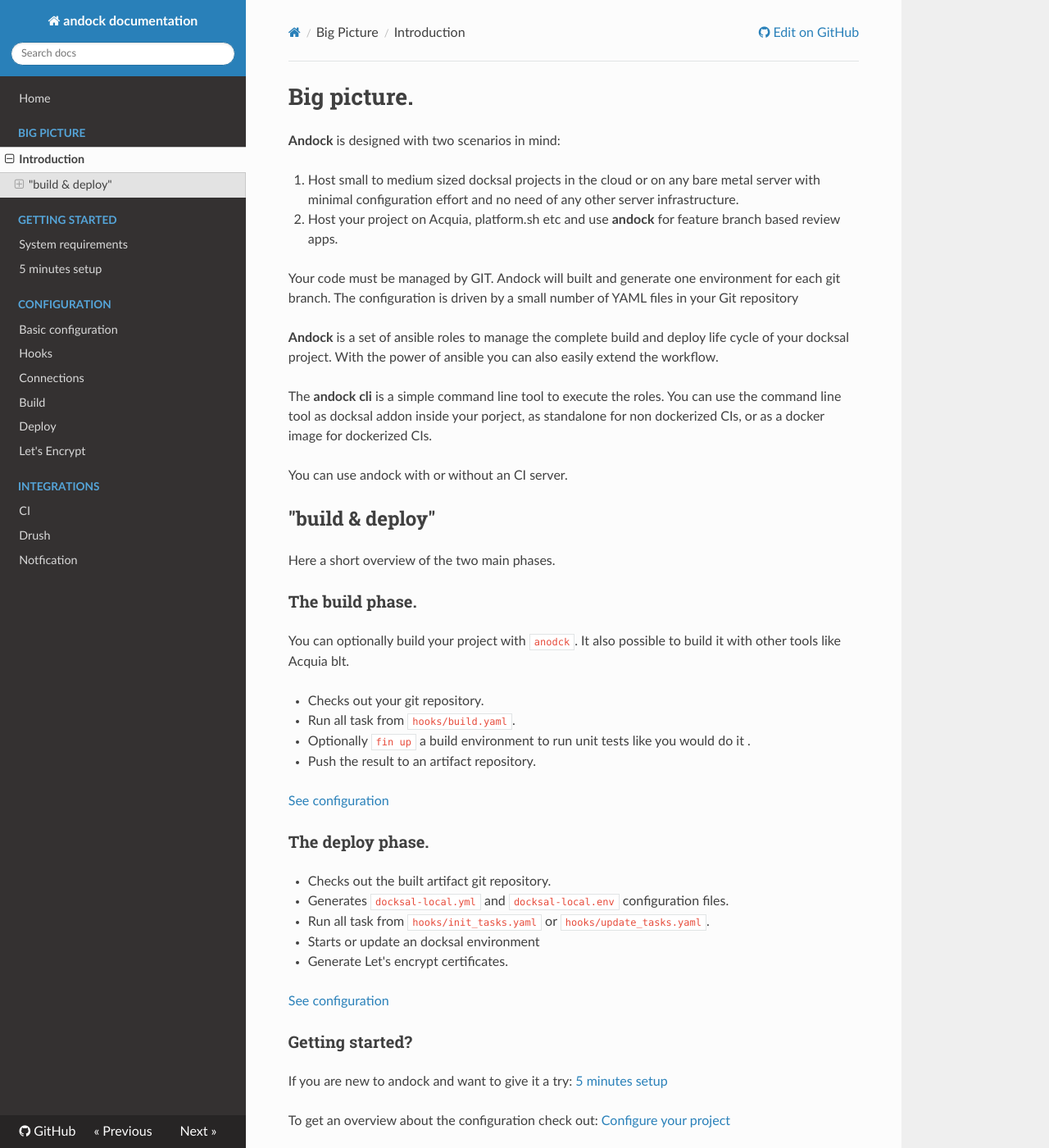
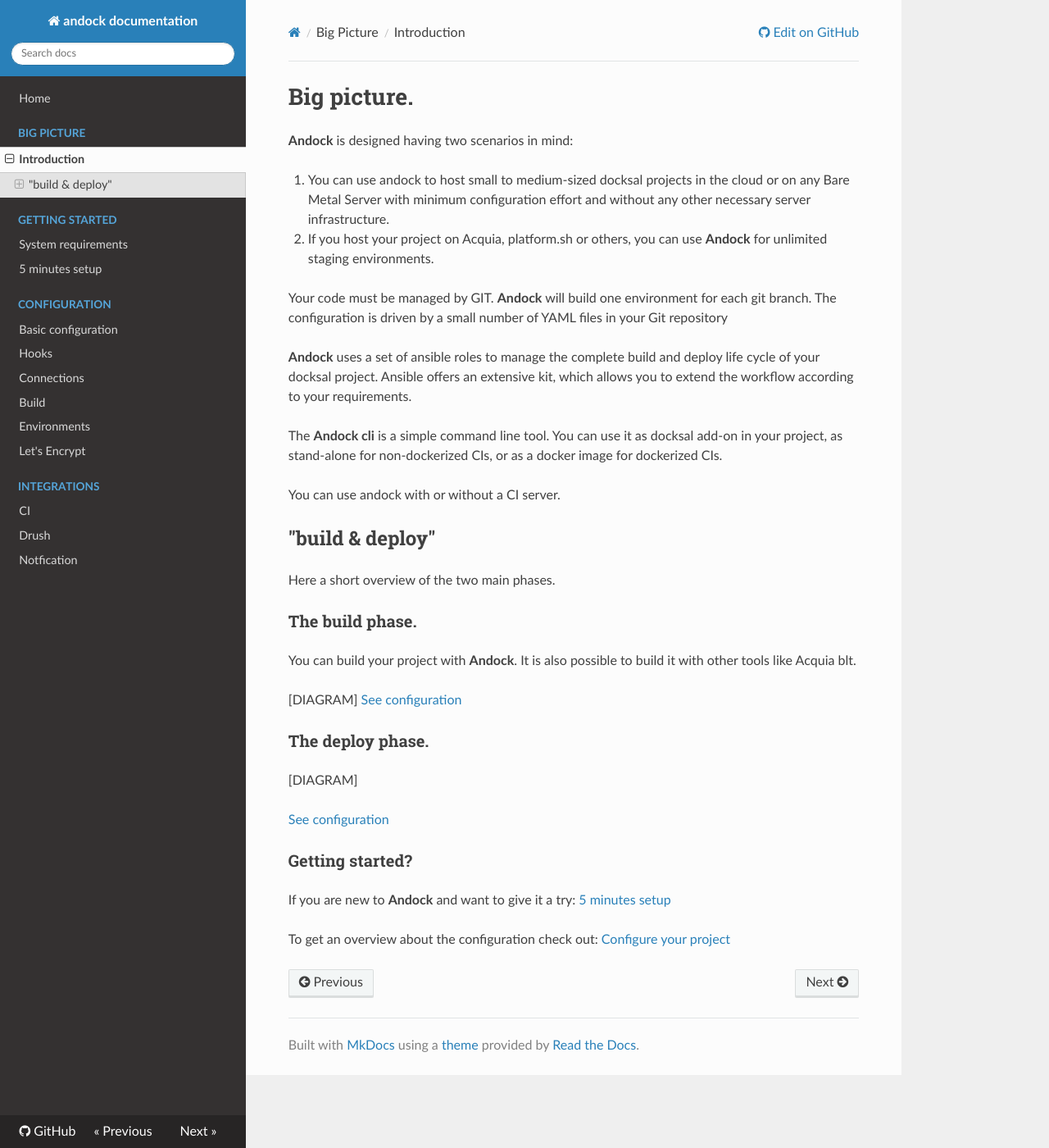
Before and after one commit to andock/andock, an MkDocs documentation site: the page built from docs/big-picture/introduction.md, in a window 1280 px wide and 1400 px high. Shown: the whole window at 82% size. Built offline with MkDocs 1.6.1, drawn with Linux system fonts in a browser that asks for light colours; nearby versions of some CDN libraries; old or Windows-style settings are respelled for this version of MkDocs.

Commit message:
Update introduction text.

```diff
--- a/docs/big-picture/introduction.md
+++ b/docs/big-picture/introduction.md
@@ -1,41 +1,33 @@
 # Big picture.
 
-<b>Andock</b> is designed with two scenarios in mind:
+<b>Andock</b> is designed having two scenarios in mind:
 
-1. Host small to medium sized docksal projects in the cloud or on any bare metal server with minimal configuration effort and no need of any other server infrastructure.
-2. Host your project on Acquia, platform.sh etc and use <b>andock</b> for feature branch based review apps.
+1. You can use andock to host small to medium-sized docksal projects in the cloud or on any Bare Metal Server with minimum configuration effort and without any other necessary server infrastructure.
+2. If you host your project on Acquia, platform.sh or others, you can use <b>Andock</b> for unlimited staging environments.
 
-Your code must be managed by GIT. Andock will built and generate one environment for each git branch. The configuration is driven by a small number of YAML files in your Git repository
+Your code must be managed by GIT. <b>Andock</b> will build one environment for each git branch. The configuration is driven by a small number of YAML files in your Git repository
 
-<b>Andock</b> is a set of ansible roles to manage the complete build and deploy life cycle of your docksal project. With the power of ansible you can also easily extend the workflow.
+<b>Andock</b> uses a set of ansible roles to manage the complete build and deploy life cycle of your docksal project. Ansible offers an extensive kit, which allows you to extend the workflow according to your requirements.
 
-The <b>andock cli</b> is a simple command line tool to execute the roles. You can use the command line tool as docksal addon inside your porject, as standalone for non dockerized CIs, or as a docker image for dockerized CIs.
+The <b>Andock cli</b> is a simple command line tool. You can use it as docksal add-on in your project, as stand-alone for non-dockerized CIs, or as a docker image for dockerized CIs.
 
-You can use andock with or without an CI server.
+You can use andock with or without a CI server.
 
 ## "build &amp; deploy"
 Here a short overview of the two main phases.
 
 ### The build phase.
-You can optionally build your project with `anodck`. It also possible to build it with other tools like Acquia blt.
+You can build your project with <b>Andock</b>. It is also possible to build it with other tools like Acquia blt.
 
-* Checks out your git repository.
-* Run all task from `hooks/build.yaml`.
-* Optionally `fin up` a build environment to run unit tests like you would do it .
-* Push the result to an artifact repository.
-
+[DIAGRAM]
 [See configuration](../configuration/build.md)
 
 ### The deploy phase.
-* Checks out the built artifact git repository.
-* Generates `docksal-local.yml` and `docksal-local.env` configuration files.
-* Run all task from `hooks/init_tasks.yaml` or `hooks/update_tasks.yaml`.
-* Starts or update an docksal environment
-* Generate Let's encrypt certificates.
+[DIAGRAM]
 
 [See configuration](../configuration/environment.md)
 ### Getting started?
-If you are new to andock and want to give it a try:
+If you are new to <b>Andock</b> and want to give it a try:
 [5 minutes setup](../getting-started/docksal.md)
 
 To get an overview about the configuration check out:
--- a/mkdocs.yml
+++ b/mkdocs.yml
@@ -16,7 +16,7 @@
     - Hooks: configuration/hooks.md
     - Connections: configuration/connections.md
     - Build: configuration/build.md
-    - Deploy: configuration/environment.md
+    - Environments: configuration/environment.md
     - Let's Encrypt: configuration/letsencrypt.md
 
   - Integrations:
```
Also changed, not shown: docs/configuration/connections.md (+1 -1 lines), docs/getting-started/docksal.md (+3 -3 lines).
